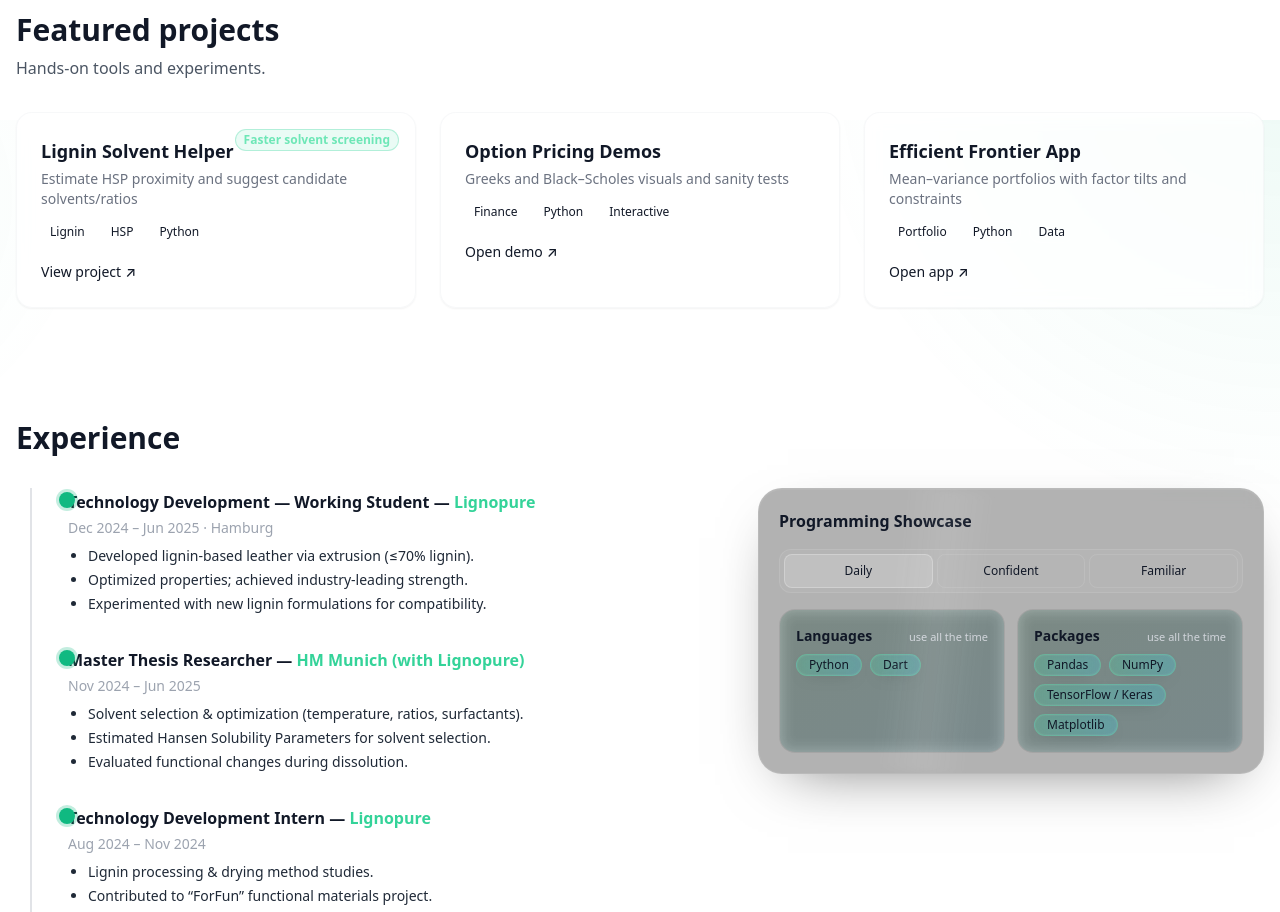
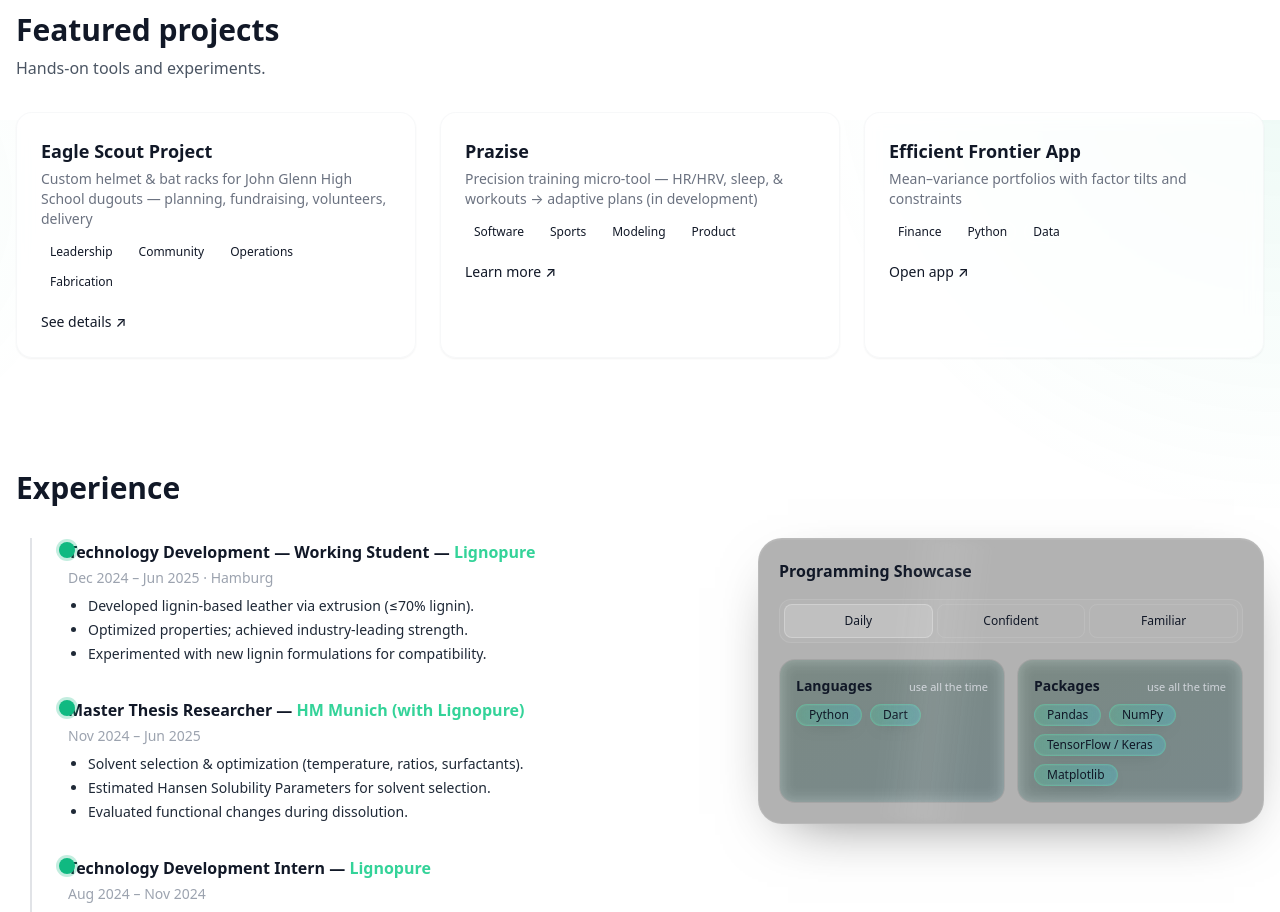
Before and after one commit to Tridude5/JohnSlavinskas, a Next.js app: page / in a window 1280 px wide. Shown: the part 1480-2392 px from the top of the page. Built offline with nearby package versions, Linux system fonts and the light colour scheme.

Commit message:
Update page.tsx

```diff
--- a/app/page.tsx
+++ b/app/page.tsx
@@ -289,13 +289,34 @@ export default function Page() {
       </Section>
 
       {/* PROJECTS */}
-      <Section id="projects" title="Featured projects" subtitle="Hands-on tools and experiments.">
-        <div className="grid md:grid-cols-3 gap-6">
-          <ProjectCard title="Lignin Solvent Helper" subtitle="Estimate HSP proximity and suggest candidate solvents/ratios" kpi="Faster solvent screening" tags={["Lignin", "HSP", "Python"]} href="/projects#lignin-solvent-helper" cta="View project" />
-          <ProjectCard title="Option Pricing Demos" subtitle="Greeks and Black–Scholes visuals and sanity tests" tags={["Finance", "Python", "Interactive"]} href="/projects#options" cta="Open demo" />
-          <ProjectCard title="Efficient Frontier App" subtitle="Mean–variance portfolios with factor tilts and constraints" tags={["Portfolio", "Python", "Data"]} href="/projects#frontier" cta="Open app" />
-        </div>
-      </Section>
+<Section id="projects" title="Featured projects" subtitle="Hands-on tools and experiments.">
+  <div className="grid md:grid-cols-3 gap-6">
+    <ProjectCard
+      title="Eagle Scout Project"
+      subtitle="Custom helmet & bat racks for John Glenn High School dugouts — planning, fundraising, volunteers, delivery"
+      tags={["Leadership", "Community", "Operations", "Fabrication"]}
+      href="/projects#eagle-scout"
+      cta="See details"
+    />
+
+    <ProjectCard
+      title="Prazise"
+      subtitle="Precision training micro-tool — HR/HRV, sleep, & workouts → adaptive plans (in development)"
+      tags={["Software", "Sports", "Modeling", "Product"]}
+      href="/projects#prazise"
+      cta="Learn more"
+    />
+
+    <ProjectCard
+      title="Efficient Frontier App"
+      subtitle="Mean–variance portfolios with factor tilts and constraints"
+      tags={["Finance", "Python", "Data"]}
+      href="/projects#frontier"
+      cta="Open app"
+    />
+  </div>
+</Section>
+
 
       {/* EXPERIENCE */}
       <Section title="Experience">
```
